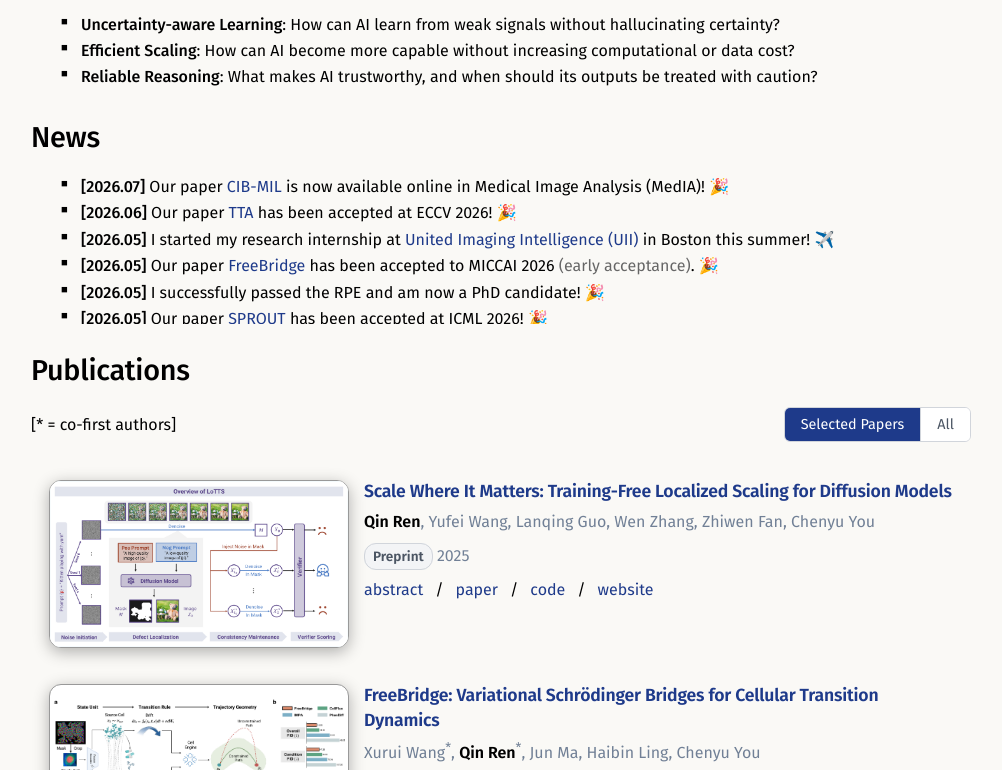
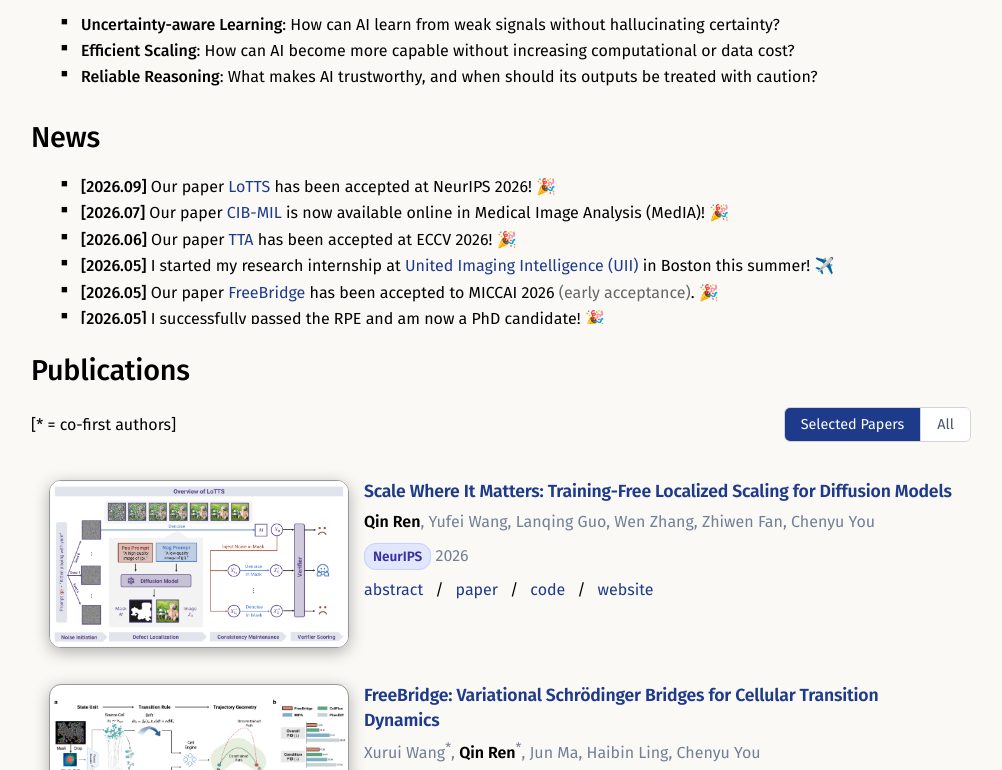
Before and after one commit to soonera/qinren, a plain HTML site: page index.html in a window 1280 px wide. Shown: the part 590-1360 px from the top of the page, without its empty margins (139-1141 px from the left). Drawn offline with Linux system fonts and the light colour scheme; no server answers.

Commit message:
Update LoTTS to NeurIPS 2026 acceptance
Co-Authored-By: Claude Opus 4.7 (1M context) <noreply@anthropic.com>

```diff
--- a/index.html
+++ b/index.html
@@ -60,6 +60,7 @@
       <heading id="news">News</heading>
 
       <ul class="service-list news-list">
+        <li><strong>[2026.09]</strong> Our paper <a href="https://arxiv.org/abs/2511.19917" style="color: #1e3a8a; text-decoration: none;">LoTTS</a> has been accepted at NeurIPS 2026! 🎉</li>
         <li><strong>[2026.07]</strong> Our paper <a href="https://doi.org/10.1016/j.media.2026.104192" style="color: #1e3a8a; text-decoration: none;">CIB-MIL</a> is now available online in Medical Image Analysis (MedIA)! 🎉</li>
         <li><strong>[2026.06]</strong> Our paper <a href="https://arxiv.org/abs/2511.18089" style="color: #1e3a8a; text-decoration: none;">TTA</a> has been accepted at ECCV 2026! 🎉</li>
         <li><strong>[2026.05]</strong> I started my research internship at <a href="https://www.uii-ai.com/" style="color: #1e3a8a; text-decoration: none;">United Imaging Intelligence (UII)</a> in Boston this summer! ✈️</li>
@@ -103,7 +104,7 @@
             <strong>Qin Ren</strong>, Yufei Wang, Lanqing Guo, Wen Zhang, Zhiwen Fan, Chenyu You
           </div>
           <div class="paper-info">
-            <span style="padding: 4px 8px; background: #f3f4f6; color: #4b5563; border-radius: 12px; font-size: 0.85rem; font-weight: 600; border: 1px solid #d1d5db;">Preprint</span> 2025
+            <span style="padding: 4px 8px; background: #e0e7ff; color: #3730a3; border-radius: 12px; font-size: 0.85rem; font-weight: 600; border: 1px solid #c7d2fe;">NeurIPS</span> 2026
           </div>
           <div class="paper-links">
             <a href="#" class="abstract-link" onclick="toggleAbstract(this); return false;">abstract</a>
```
